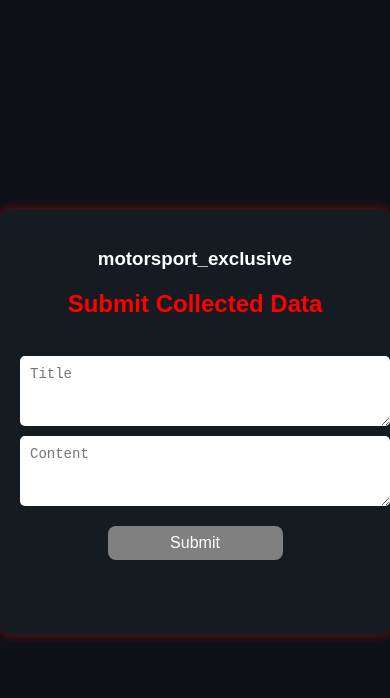
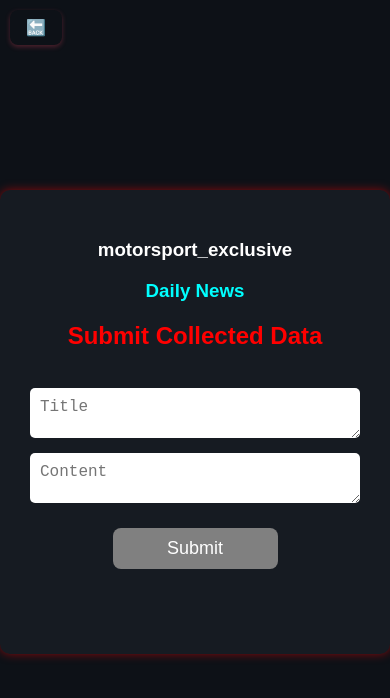
Before and after one commit to NitheshVinny20/motorsportexclusive, a website: page reporterapp/reporter-web-app/dailybrief.html in a window 390 px wide. Drawn offline with Linux system fonts and the light colour scheme.

Commit message:
dailybrief.html

```diff
--- a/reporterapp/reporter-web-app/dailybrief.html
+++ b/reporterapp/reporter-web-app/dailybrief.html
@@ -38,12 +38,13 @@
         border: none;
         font-size: 16px;
         margin: 0;
-        background: #fff; /* Default white background for visibility */
-        color: #000; /* Black text for contrast */
+        background: #fff;
+        color: #000;
+        box-sizing: border-box;
       }
       textarea {
-        height: 50px; /* Larger height for both Title and Content */
-        resize: vertical; /* Allows vertical resizing */
+        height: 50px;
+        resize: vertical;
       }
       input:focus,
       textarea:focus {
@@ -90,48 +91,103 @@
         clip: rect(0, 0, 0, 0);
         border: 0;
       }
+      .button-back {
+        position: fixed;
+        top: 10px;
+        left: 10px;
+        z-index: 1000;
+      }
+
+      .back-button {
+        display: inline-block;
+        padding: 10px 20px;
+        color: white;
+        text-decoration: none;
+        border-radius: 8px;
+        font-size: 30px;
+        font-family: "Roboto", sans-serif;
+        cursor: pointer;
+        transition: background-color 0.3s ease;
+        box-shadow: 0px 2px 5px rgba(233, 69, 96, 0.3);
+      }
+
+      .back-button:hover {
+        background-color: #c1354d;
+      }
+
+      .back-button:active {
+        background-color: #a12b41;
+        box-shadow: 0px 1px 3px rgba(233, 69, 96, 0.2);
+      }
+
+      /* Dynamic "More" styling */
+      .more-dynamic {
+        color: #e94560;
+        font-style: italic;
+        animation: pulse 2s infinite;
+      }
+
+      @keyframes pulse {
+        0% {
+          opacity: 1;
+        }
+        50% {
+          opacity: 0.5;
+        }
+        100% {
+          opacity: 1;
+        }
+      }
+
+      @media (max-width: 768px) {
+        .report-grid {
+          grid-template-columns: 1fr;
+        }
+      }
+
       @media (max-width: 600px) {
-        .container {
-          padding: 20px;
-        }
-        #googleForm {
-          gap: 10px;
-        }
-        input,
-        textarea {
-          padding: 10px;
-          font-size: 14px;
-        }
-        button {
-          padding: 8px;
+        .back-button {
+          padding: 8px 16px;
           font-size: 16px;
         }
       }
     </style>
   </head>
   <body>
+    <div class="button-back">
+      <a
+        href="/reporterapp/reporter-web-app/menue/publishreport.html"
+        class="back-button"
+        >🔙</a
+      >
+    </div>
     <div class="container">
-      <div><h3 style="text-align: center">motorsport_exclusive</h3></div>
+      <div>
+        <h3 style="text-align: center">
+          motorsport_exclusive<br />
+          <p style="color: aqua">Daily News</p>
+        </h3>
+      </div>
       <h2 style="color: red">Submit Collected Data</h2>
       <br />
       <form id="googleForm">
         <label for="Title" class="sr-only">Title</label>
         <textarea
           id="Title"
-          name="entry.720882568"
+          name="entry.1661086791"
           placeholder="Title"
           required
         ></textarea>
         <label for="Content" class="sr-only">Content</label>
         <textarea
           id="Content"
-          name="entry.606477800"
+          name="entry.1737543100"
           placeholder="Content"
           required
         ></textarea>
         <button type="submit" id="submitButton">Submit</button>
       </form>
-      <p id="successMessage">✅ Your response has been recorded!</p>
+      <p id="successMessage">✅ Your response has been recorded 📝</p>
     </div>
 
     <script>
@@ -156,7 +212,6 @@
         checkFormValidity();
       });
 
-      // Initially disable the submit button
       submitButton.disabled = true;
 
       document
```
